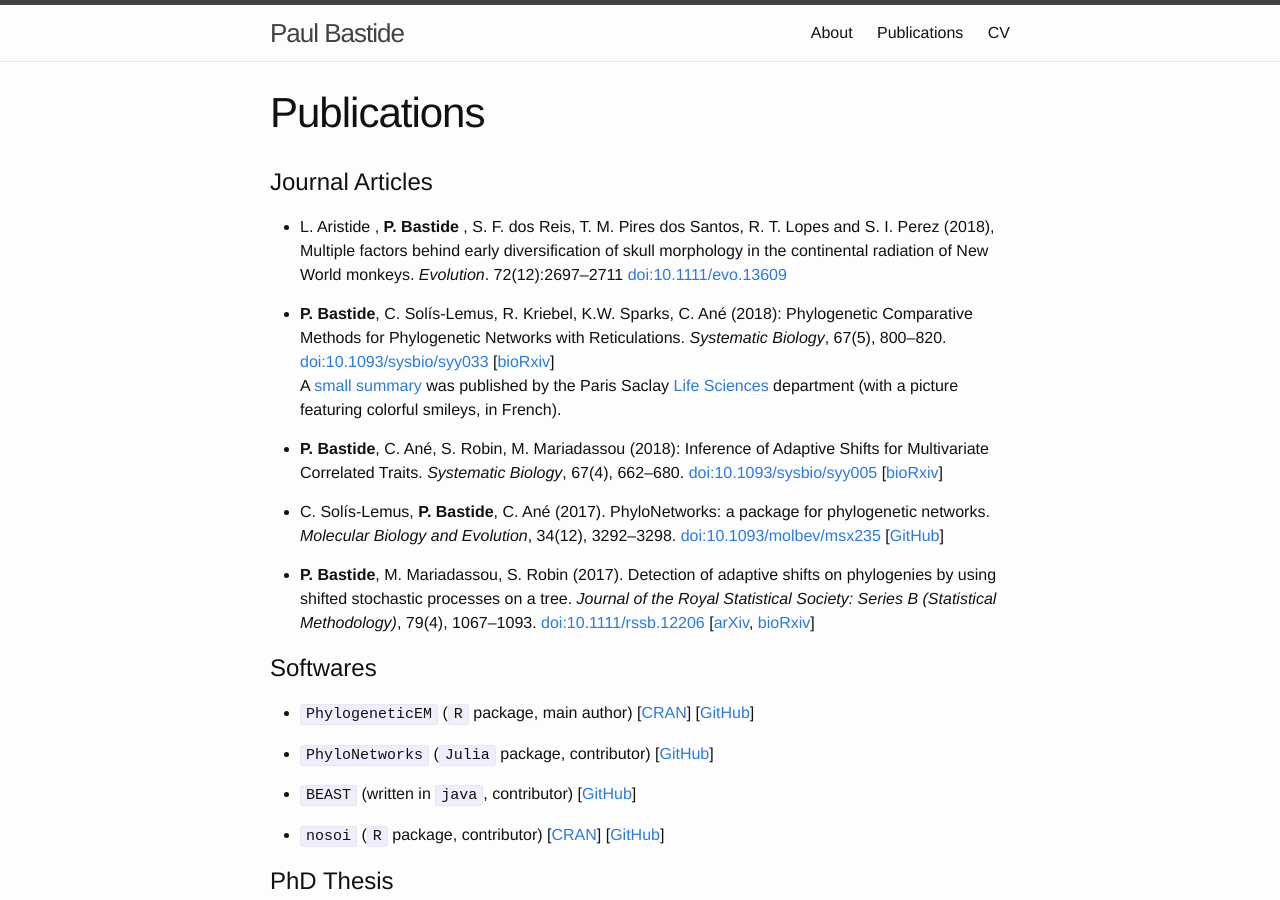
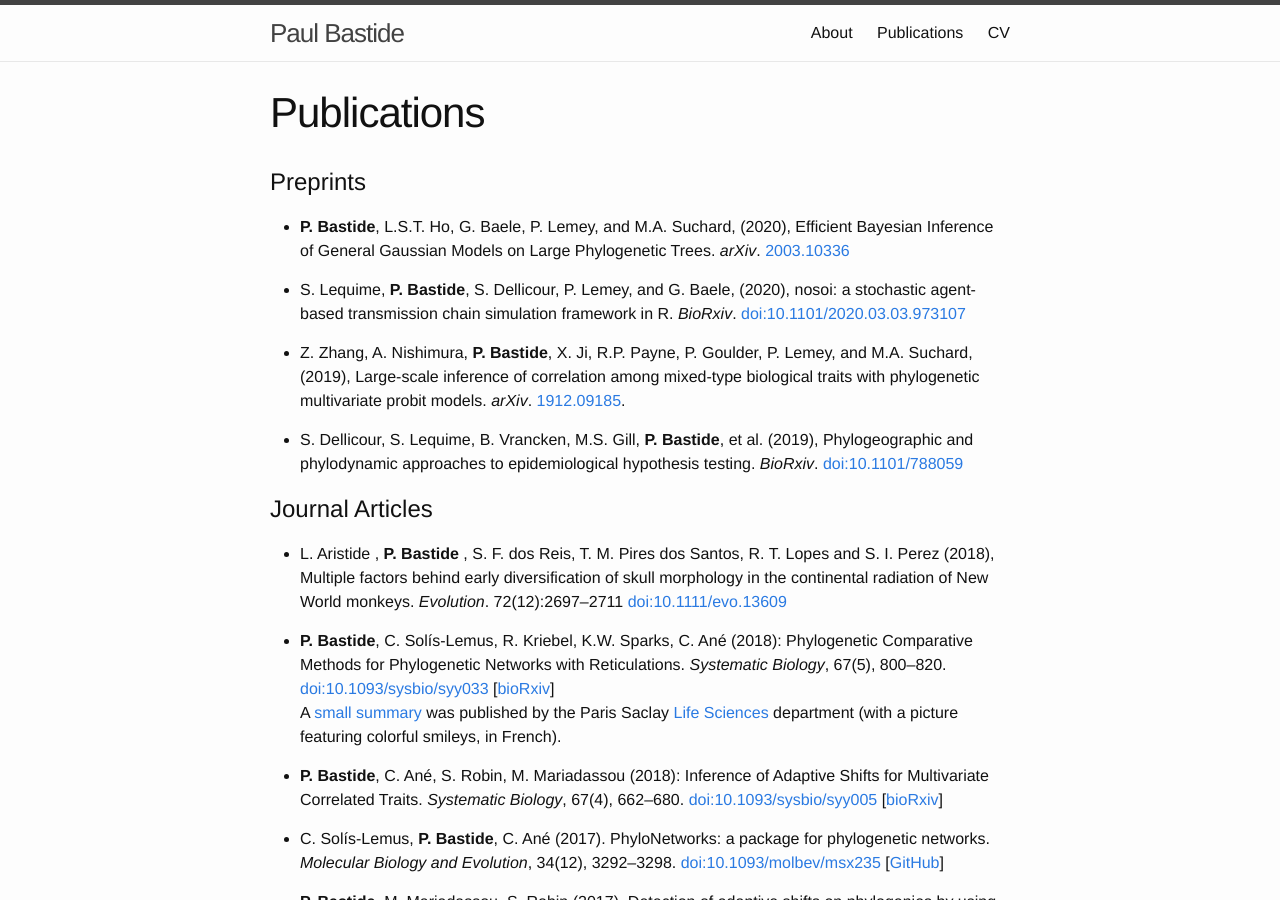
Before and after one commit to pbastide/pbastide.github.io, a Jekyll site: the page built from publi.md, in a window 1280 px wide and 900 px high. Built offline with Jekyll 4.4.1, drawn with Linux system fonts in a browser that asks for light colours.

Commit message:
Add preprints

```diff
--- a/publi.md
+++ b/publi.md
@@ -3,6 +3,17 @@ layout: page
 title: Publications
 weight: 3
 ---
+
+# Preprints
+
+* **P. Bastide**, L.S.T. Ho, G. Baele, P. Lemey, and M.A. Suchard, (2020), Efficient Bayesian Inference of General Gaussian Models on Large Phylogenetic Trees. *arXiv*. [2003.10336](http://arxiv.org/abs/2003.10336)
+
+* S. Lequime, **P. Bastide**, S. Dellicour, P. Lemey, and G. Baele, (2020), nosoi: a stochastic agent-based transmission chain simulation framework in R. *BioRxiv*. [doi:10.1101/2020.03.03.973107](https://doi.org/10.1101/2020.03.03.973107)
+
+* Z. Zhang, A. Nishimura, **P. Bastide**, X. Ji, R.P. Payne, P. Goulder, P. Lemey, and M.A. Suchard, (2019), Large-scale inference of correlation among mixed-type biological traits with phylogenetic multivariate probit models. *arXiv*.
+[1912.09185](http://arxiv.org/abs/1912.09185).
+
+* S. Dellicour, S. Lequime, B. Vrancken, M.S. Gill, **P. Bastide**, et al. (2019), Phylogeographic and phylodynamic approaches to epidemiological hypothesis testing. *BioRxiv*. [doi:10.1101/788059](https://doi.org/10.1101/788059)
 
 # Journal Articles
 
```
